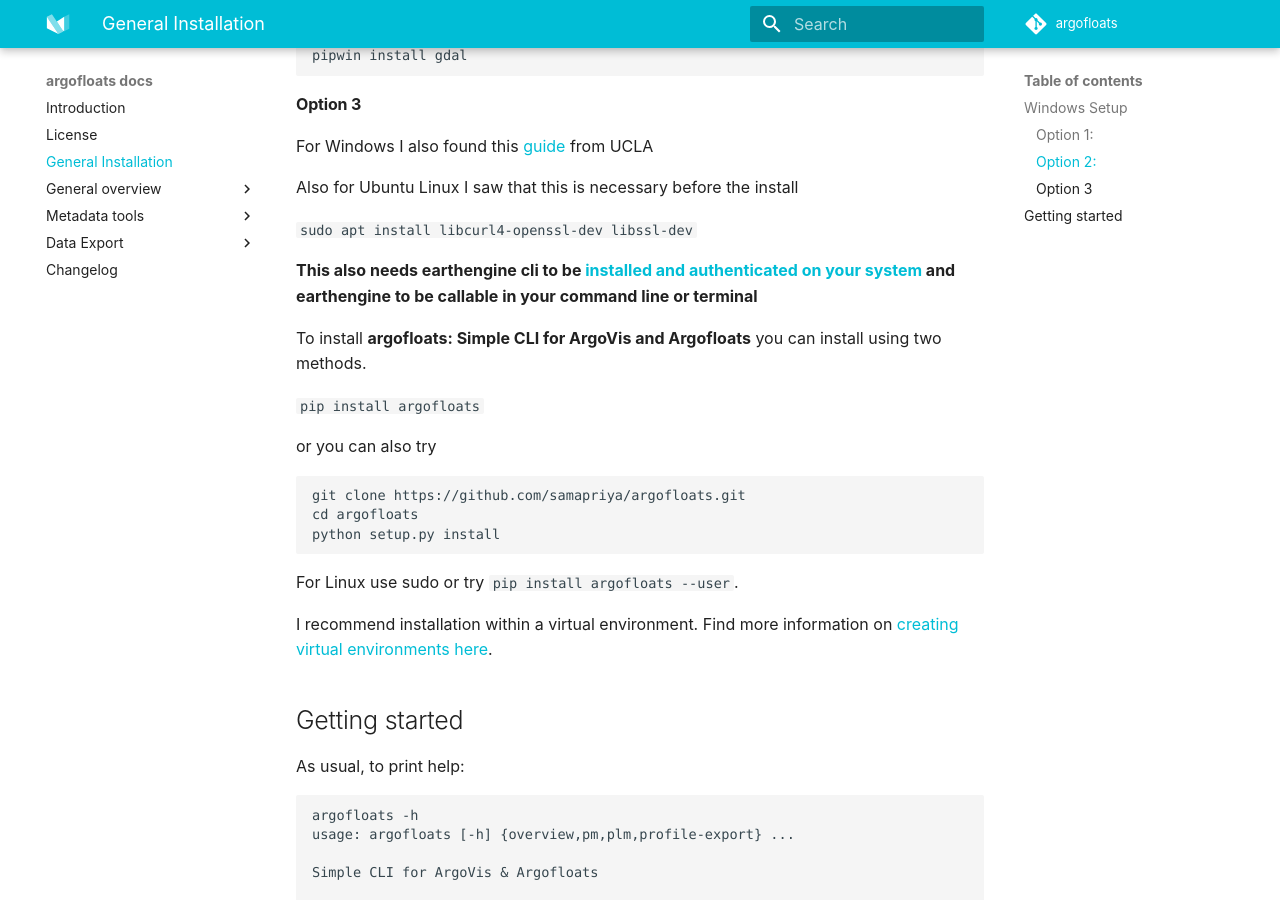
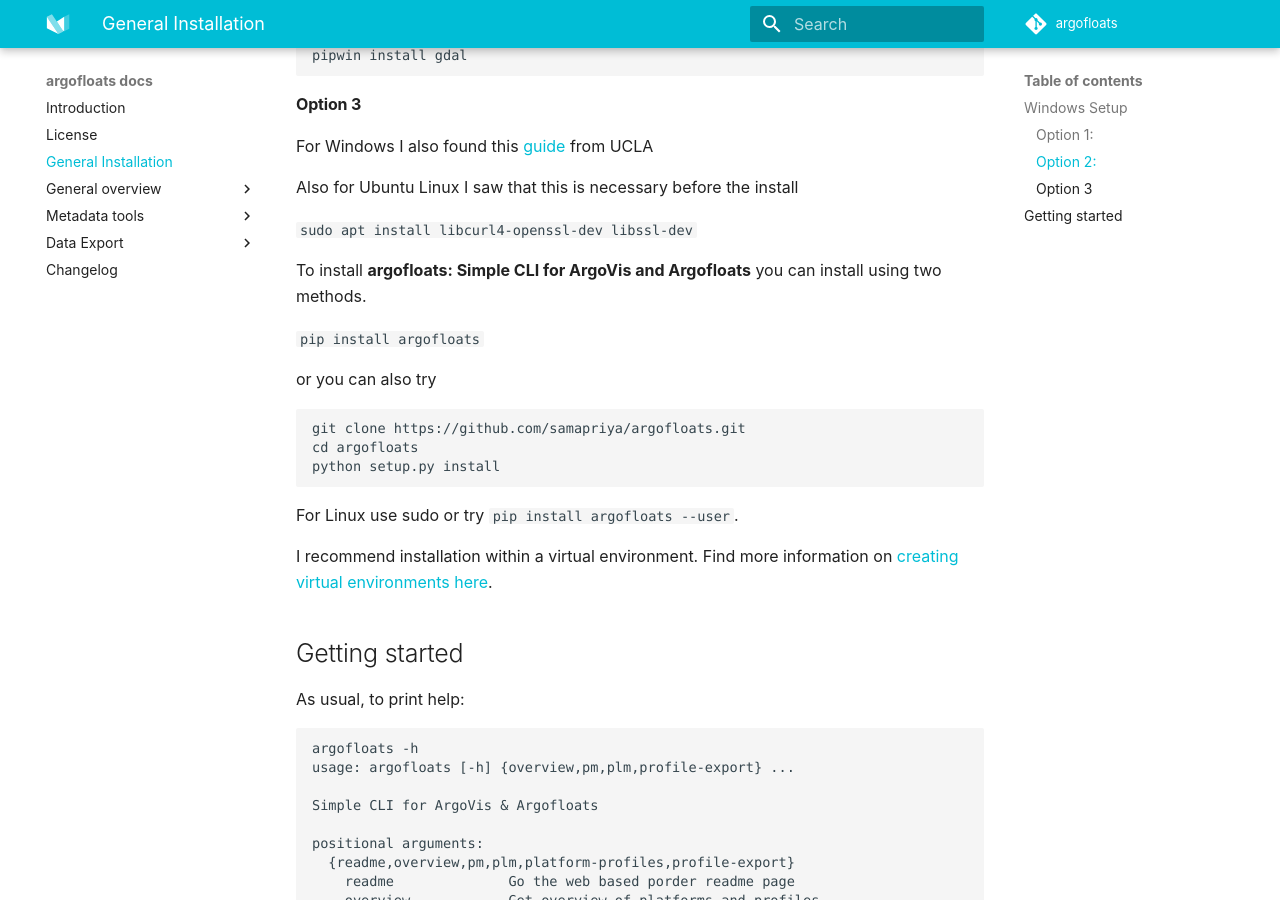
Before and after one commit to open-oceans/argofloats, an MkDocs documentation site: the page built from docs/installation.md, in a window 1280 px wide and 900 px high, scrolled down 1122 px. Built offline with MkDocs 1.6.1 and Material for MkDocs 9.7.7, drawn with Linux system fonts in a browser that asks for light colours; some web fonts are replaced; comment, search, counter and statistics services are not loaded.

````diff
--- a/docs/installation.md
+++ b/docs/installation.md
@@ -39,8 +39,6 @@ Also for Ubuntu Linux I saw that this is necessary before the install
 
 ```sudo apt install libcurl4-openssl-dev libssl-dev```
 
-**This also needs earthengine cli to be [installed and authenticated on your system](https://developers.google.com/earth-engine/python_install_manual) and earthengine to be callable in your command line or terminal**
-
 To install **argofloats: Simple CLI for ArgoVis and Argofloats** you can install using two methods.
 
 ```pip install argofloats```
````
Also changed, not shown: README.md (+0 -2 lines).
